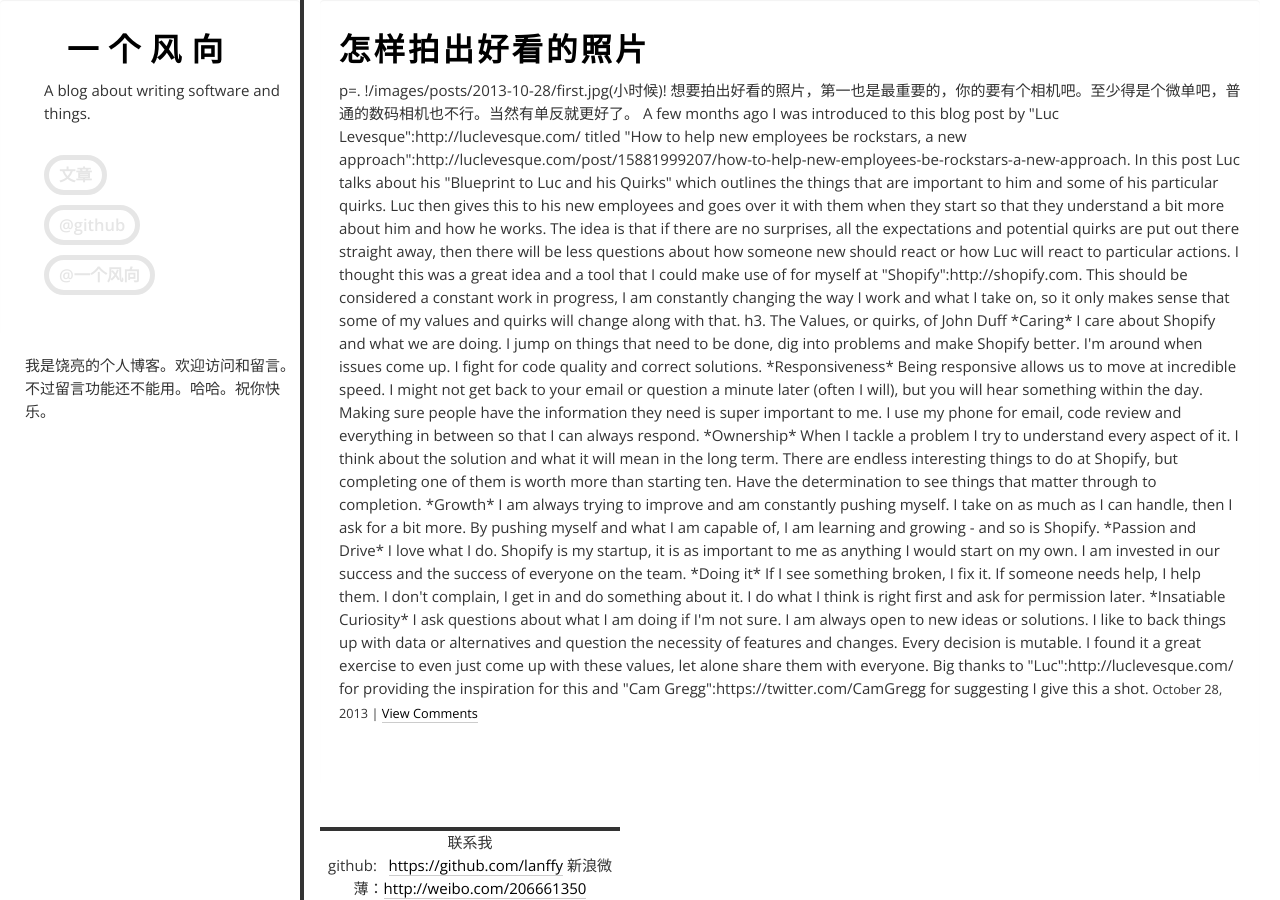
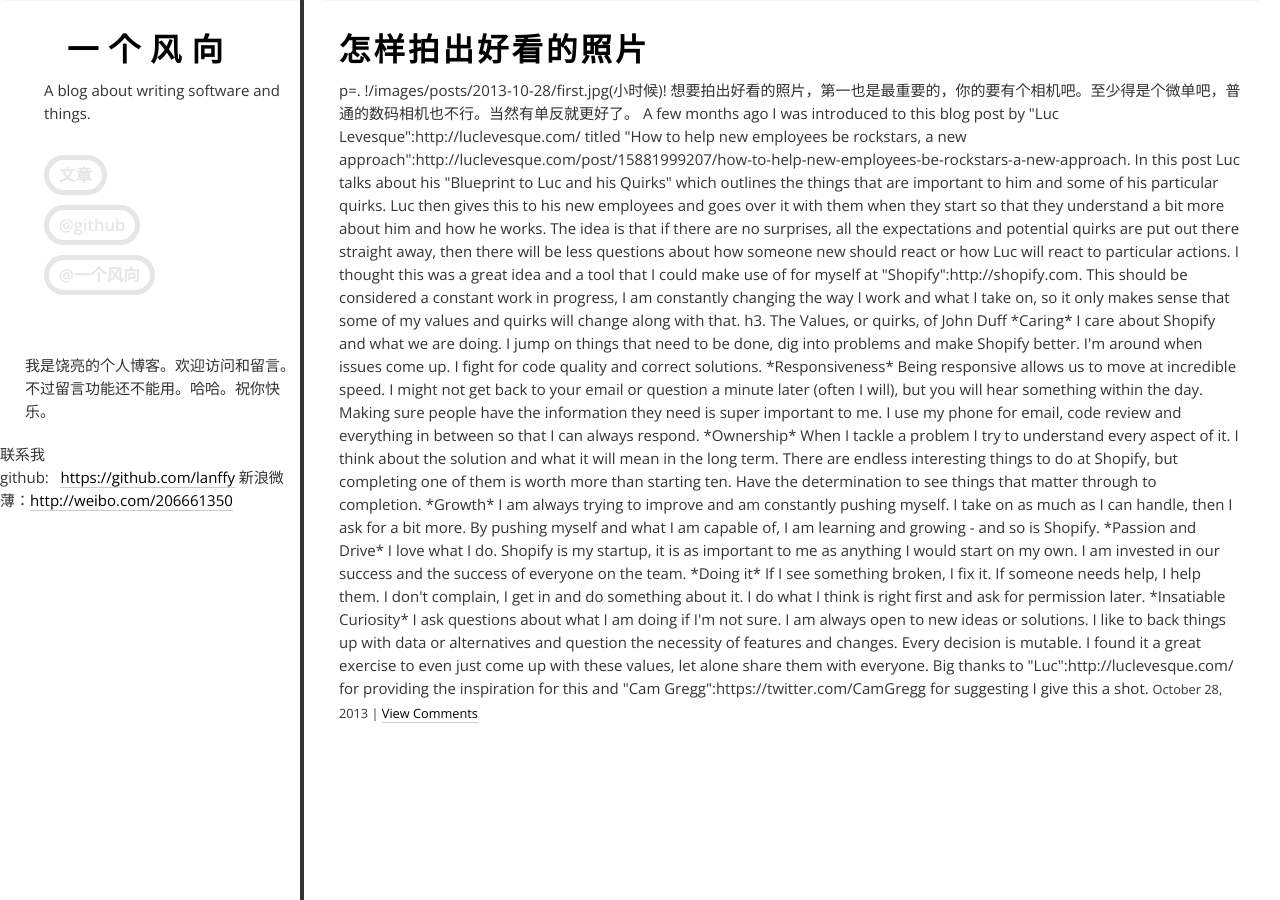
Before and after one commit to lanffy/lanffy.github.io, a Jekyll site: the page built from index.html, in a window 1280 px wide. Built offline with Jekyll 4.4.1, drawn with Linux system fonts in a browser that asks for light colours; nearby versions of some CDN libraries; Markdown is read by kramdown in place of the engine named in the settings; the list of posts is cut into pages by our own code.

```diff
--- a/_layouts/default.html
+++ b/_layouts/default.html
@@ -32,7 +32,7 @@
           </ul>
         </div>
 		<div><p>我是饶亮的个人博客。欢迎访问和留言。不过留言功能还不能用。哈哈。祝你快乐。</p></div>
-		<div id="bottom">
+		<div>
 			联系我<br/>
 			github:&nbsp;&nbsp;&nbsp;<a herf="https://github.com/lanffy" target=_blank>https://github.com/lanffy</a>
 			新浪微薄：<a herf="http://weibo.com/206661350" target=_blank>http://weibo.com/206661350</a>
```
